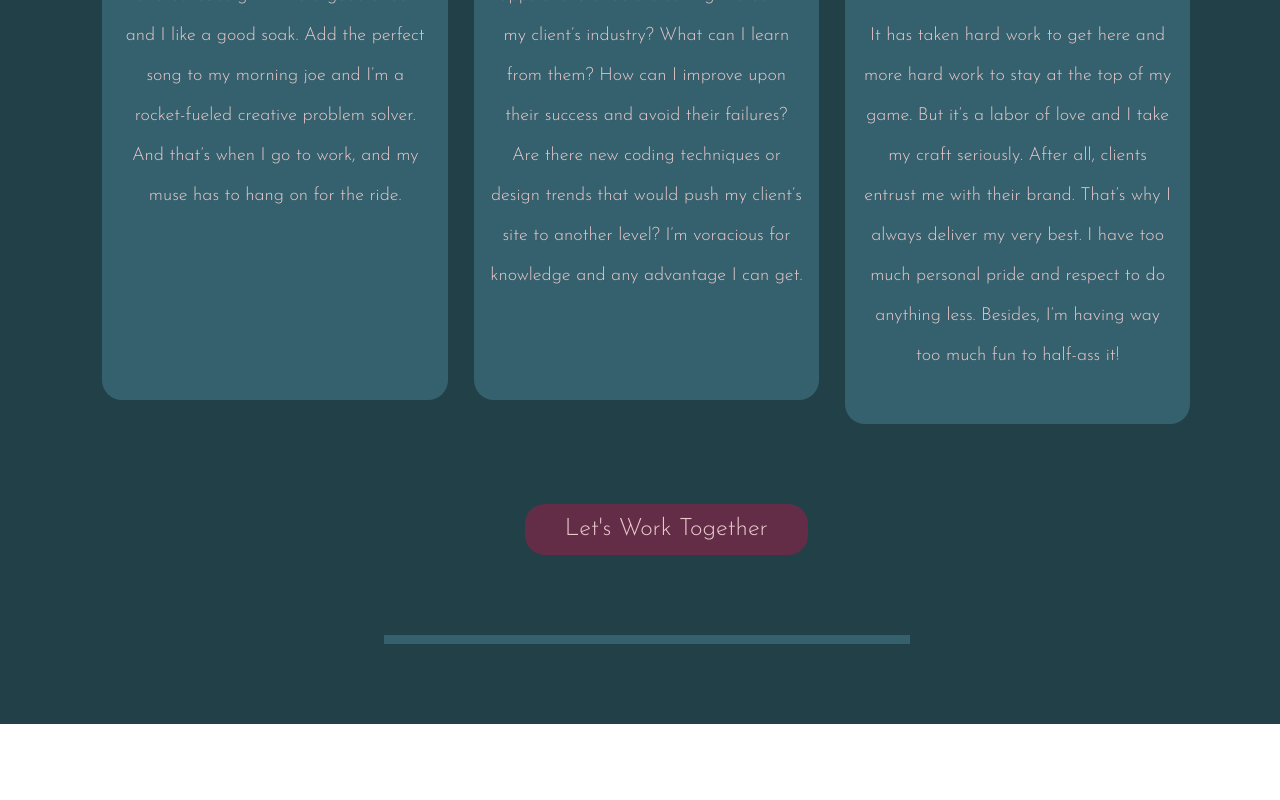
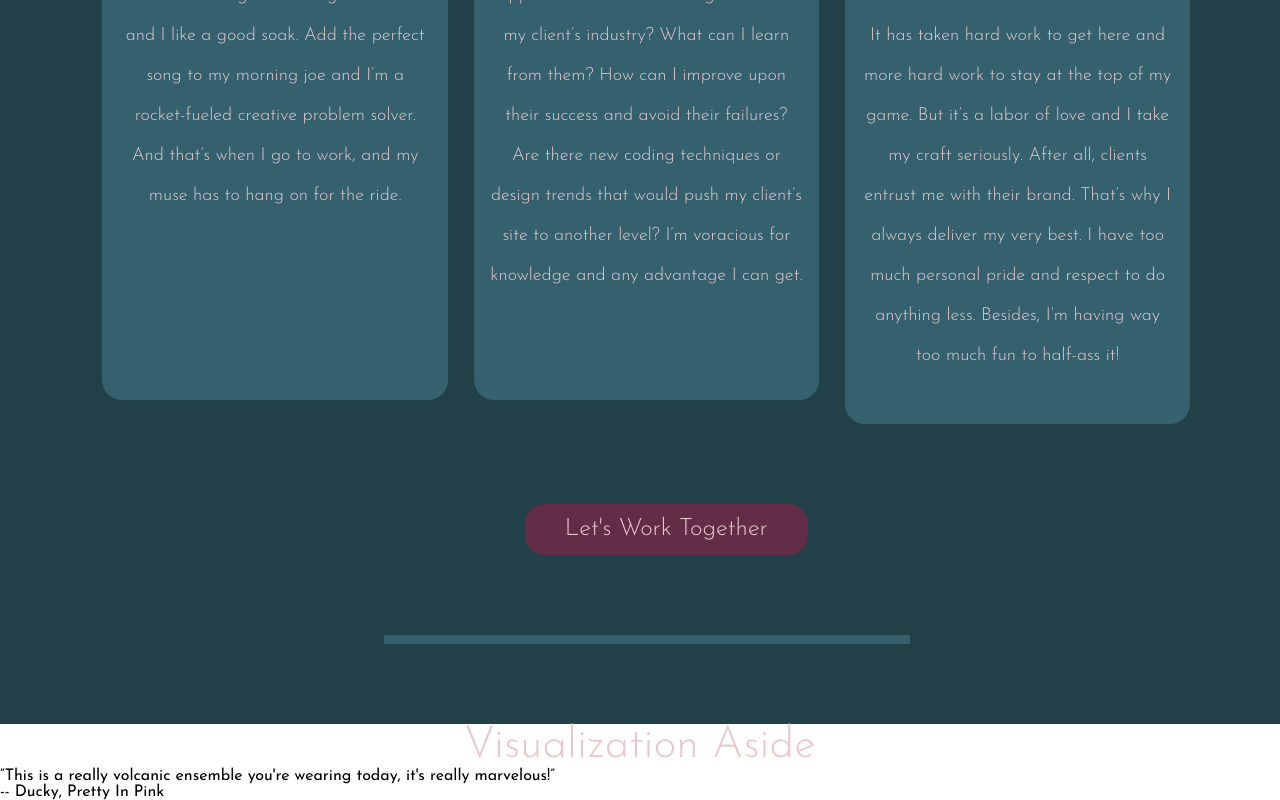
Before and after one commit to HeatherHerries/VisualVisionaryPortfolio, a React (Create React App) app: page /AboutPage in a window 1280 px wide. Shown: the part 3603-4403 px from the top of the page. Before the commit the page ends 4327 px from the top, so only its background shows below. Built offline with nearby package versions, Linux system fonts and the light colour scheme.

Commit message:
Added HTML for Visualization Aside section

```diff
--- a/src/Pages/AboutPage.js
+++ b/src/Pages/AboutPage.js
@@ -210,6 +210,23 @@ function AboutPage() {
         </div>
 
       </div>
+
+      <div className="visualization-aside-container">
+
+      <div className="va-header">
+          <SectionHeader
+          text="Visualization Aside"
+          />
+      </div>
+
+      <div className="va-quote">
+        <p>“This is a really volcanic ensemble you're wearing today, it's really marvelous!”</p>
+        <p>-- Ducky, Pretty In Pink</p>
+      </div>
+
+      </div>
+
+
     </div>
   )
 }
```
